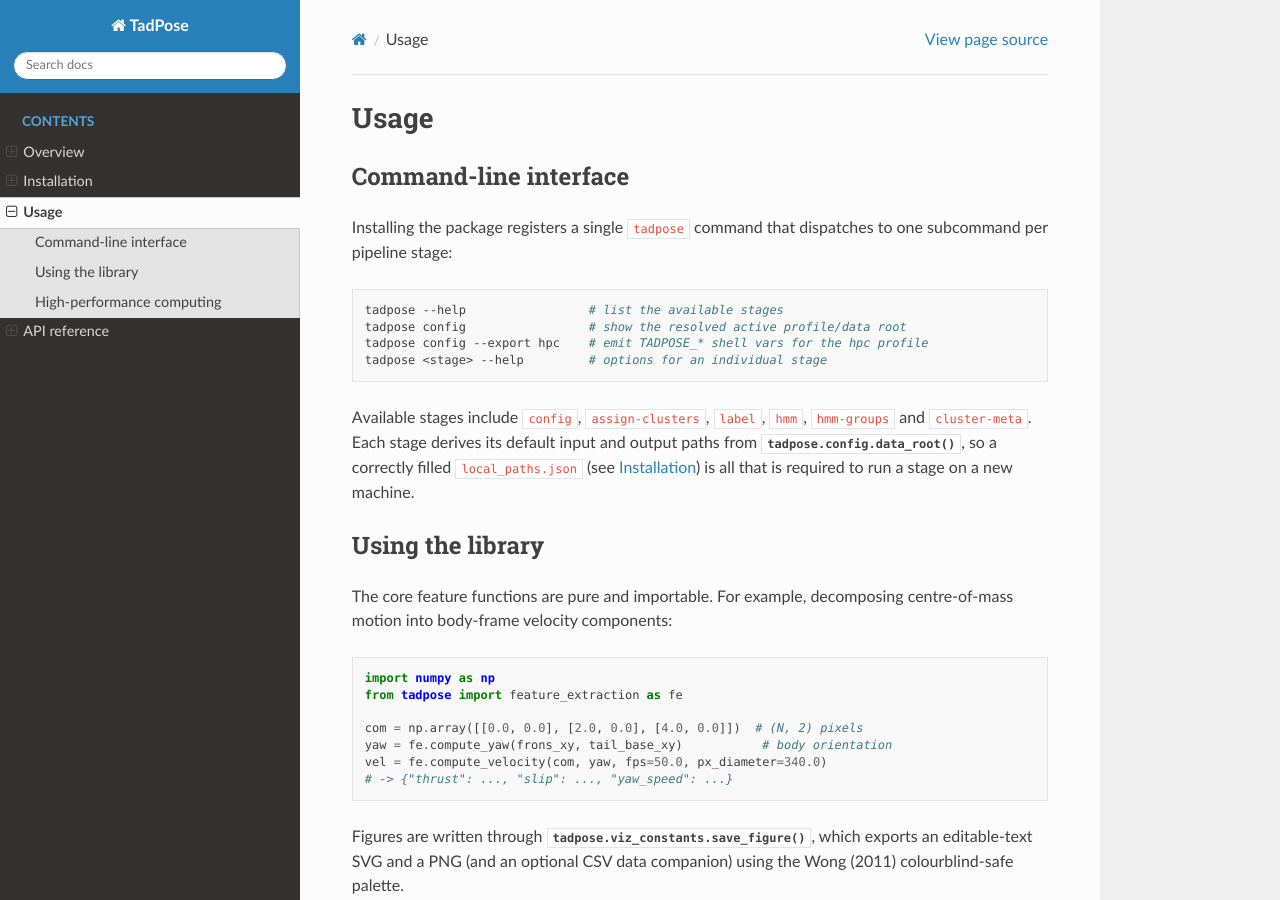
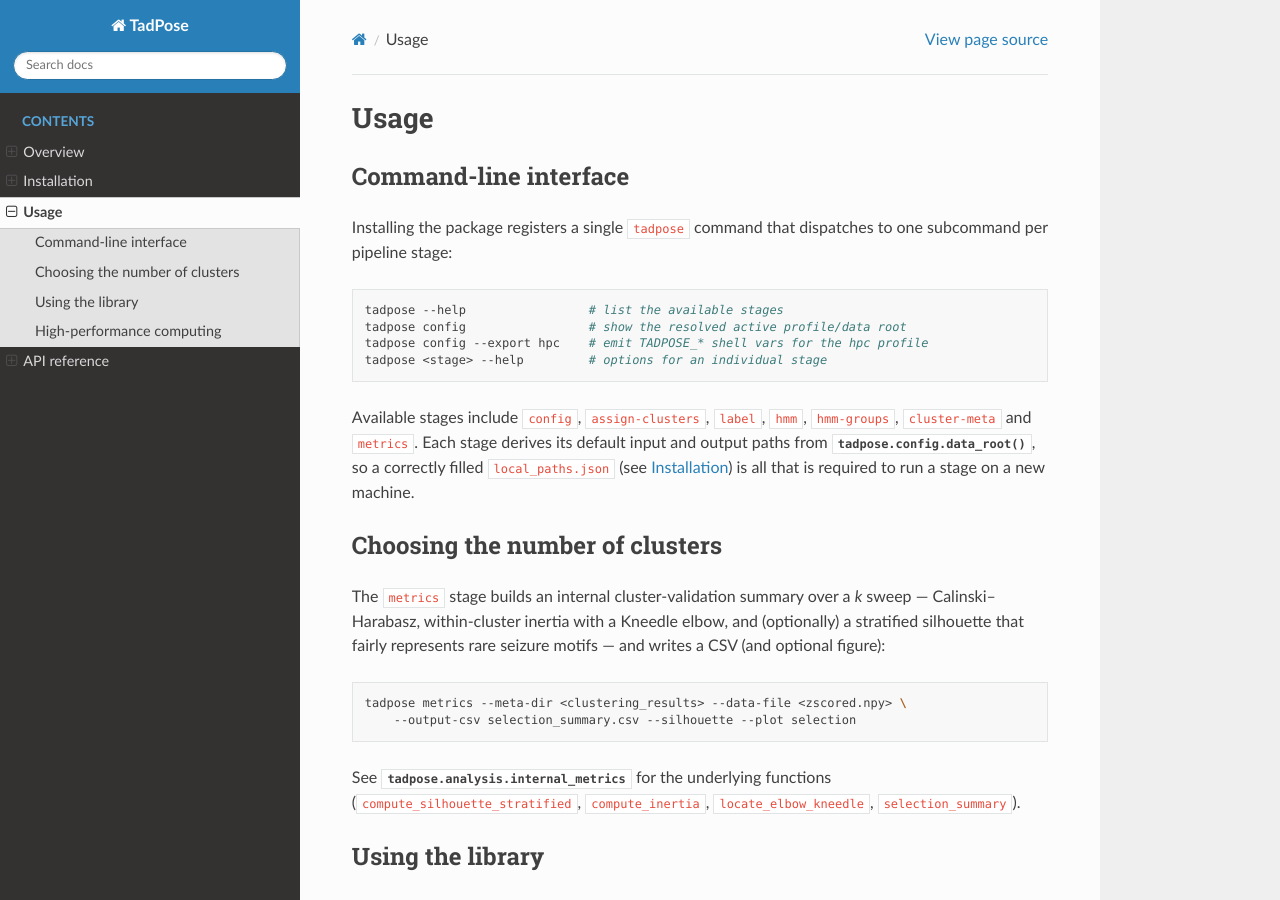
Before and after one commit to zerotonin/tadpose, a Sphinx documentation site: the page built from docs/usage.rst, in a window 1280 px wide and 900 px high. Built offline with Sphinx 7.4.7 and the Read the Docs theme 3.1.0, drawn with Linux system fonts in a browser that asks for light colours.

Commit message:
docs(metrics): document the metrics stage and module
Add a 'Cluster validation (choosing k)' API section and a usage example for
the 'tadpose metrics' stage (Calinski-Harabasz, inertia/Kneedle elbow,
optional stratified silhouette).

```diff
--- a/docs/api.rst
+++ b/docs/api.rst
@@ -47,6 +47,12 @@ Clustering
    :members:
 
 .. automodule:: tadpose.centroid_matching
+   :members:
+
+Cluster validation (choosing k)
+-------------------------------
+
+.. automodule:: tadpose.analysis.internal_metrics
    :members:
 
 Post-clustering analysis
--- a/docs/usage.rst
+++ b/docs/usage.rst
@@ -15,10 +15,28 @@ dispatches to one subcommand per pipeline stage:
    tadpose <stage> --help         # options for an individual stage
 
 Available stages include ``config``, ``assign-clusters``, ``label``,
-``hmm``, ``hmm-groups`` and ``cluster-meta``.  Each stage derives its
-default input and output paths from :func:`tadpose.config.data_root`, so a
-correctly filled ``local_paths.json`` (see :doc:`installation`) is all that
-is required to run a stage on a new machine.
+``hmm``, ``hmm-groups``, ``cluster-meta`` and ``metrics``.  Each stage
+derives its default input and output paths from
+:func:`tadpose.config.data_root`, so a correctly filled ``local_paths.json``
+(see :doc:`installation`) is all that is required to run a stage on a new
+machine.
+
+Choosing the number of clusters
+-------------------------------
+
+The ``metrics`` stage builds an internal cluster-validation summary over a
+*k* sweep — Calinski–Harabasz, within-cluster inertia with a Kneedle elbow,
+and (optionally) a stratified silhouette that fairly represents rare seizure
+motifs — and writes a CSV (and optional figure):
+
+.. code-block:: bash
+
+   tadpose metrics --meta-dir <clustering_results> --data-file <zscored.npy> \
+       --output-csv selection_summary.csv --silhouette --plot selection
+
+See :mod:`tadpose.analysis.internal_metrics` for the underlying functions
+(``compute_silhouette_stratified``, ``compute_inertia``,
+``locate_elbow_kneedle``, ``selection_summary``).
 
 Using the library
 ------------------
```
